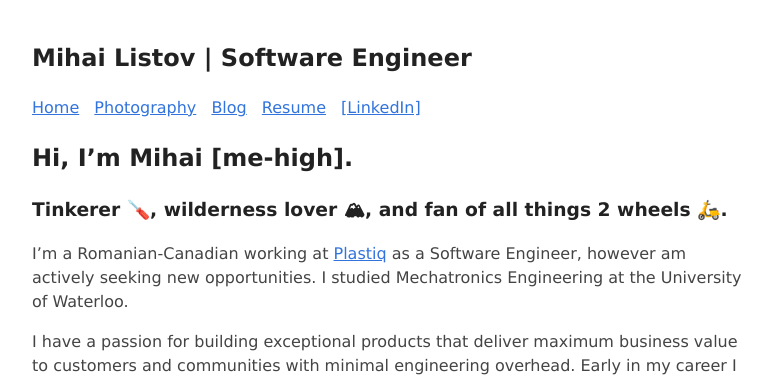
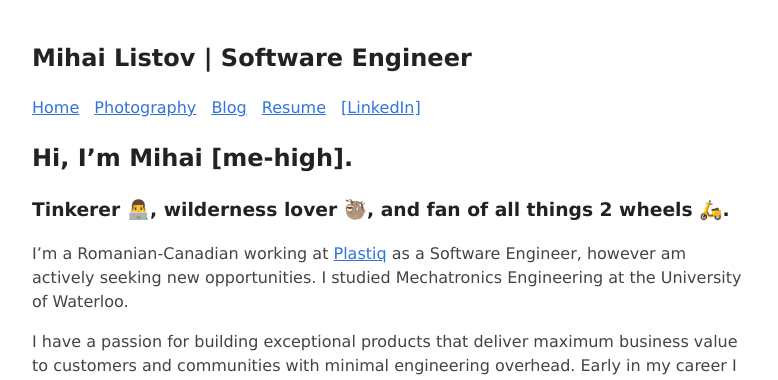
Before and after one commit to mihailistov/mihailistov.ca, a Jekyll site: the page built from index.md, in a window 1280 px wide. Shown: the top 380 px of the page, without its empty margins (248-1026 px from the left). Built offline with Jekyll 4.4.1, drawn with Linux system fonts in a browser that asks for light colours.

```diff
--- a/index.md
+++ b/index.md
@@ -5,7 +5,7 @@ title: Hello
 ---
 ## Hi, I'm Mihai \[me-high\].
 
-### Tinkerer 🪛, wilderness lover 🏔, and fan of all things 2 wheels 🛵.
+### Tinkerer 👨‍💻, wilderness lover 🦥, and fan of all things 2 wheels 🛵.
 
 I'm a Romanian-Canadian working at [Plastiq](https://www.linkedin.com/company/plastiq) as a Software Engineer, however am actively seeking new opportunities. I studied Mechatronics Engineering at the University of Waterloo.
 
```
